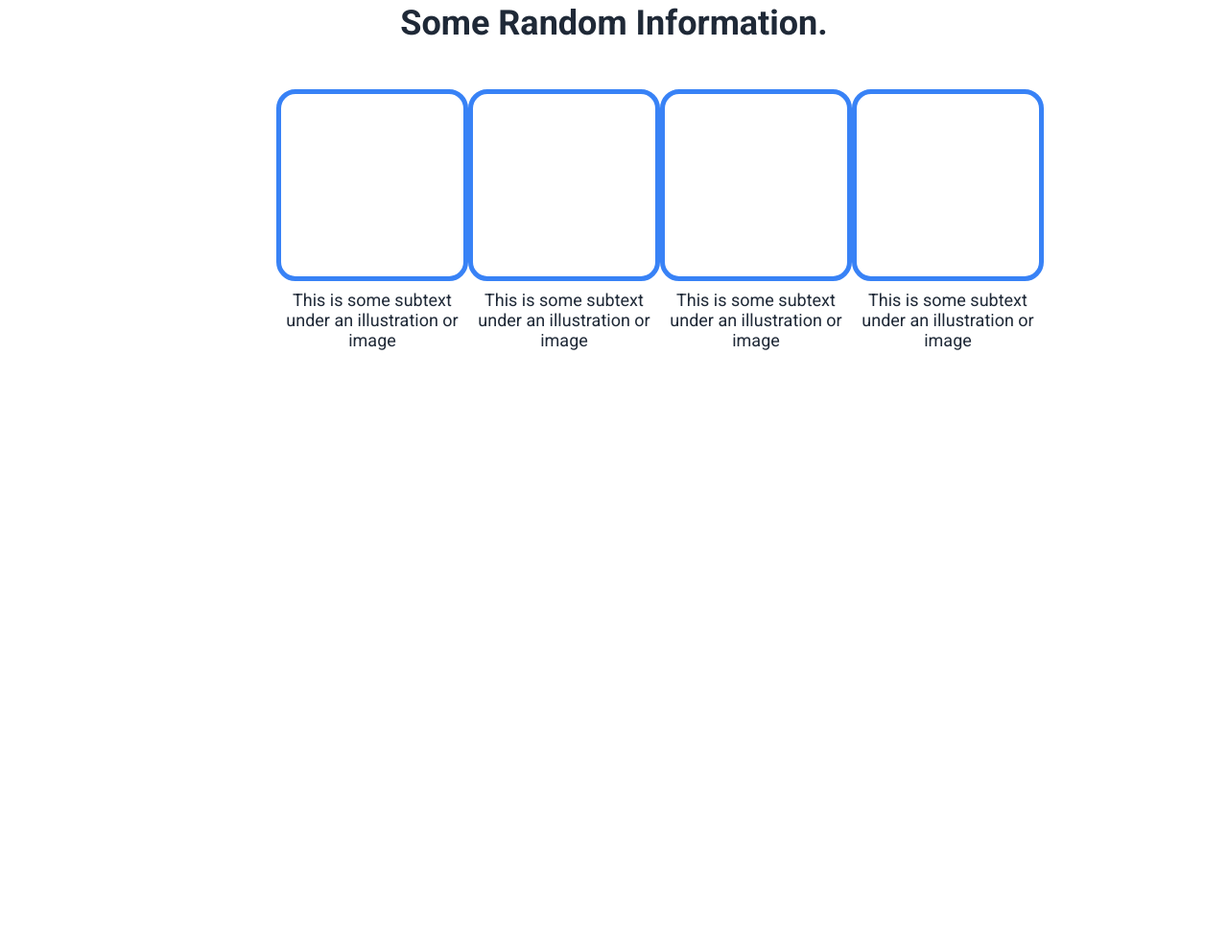
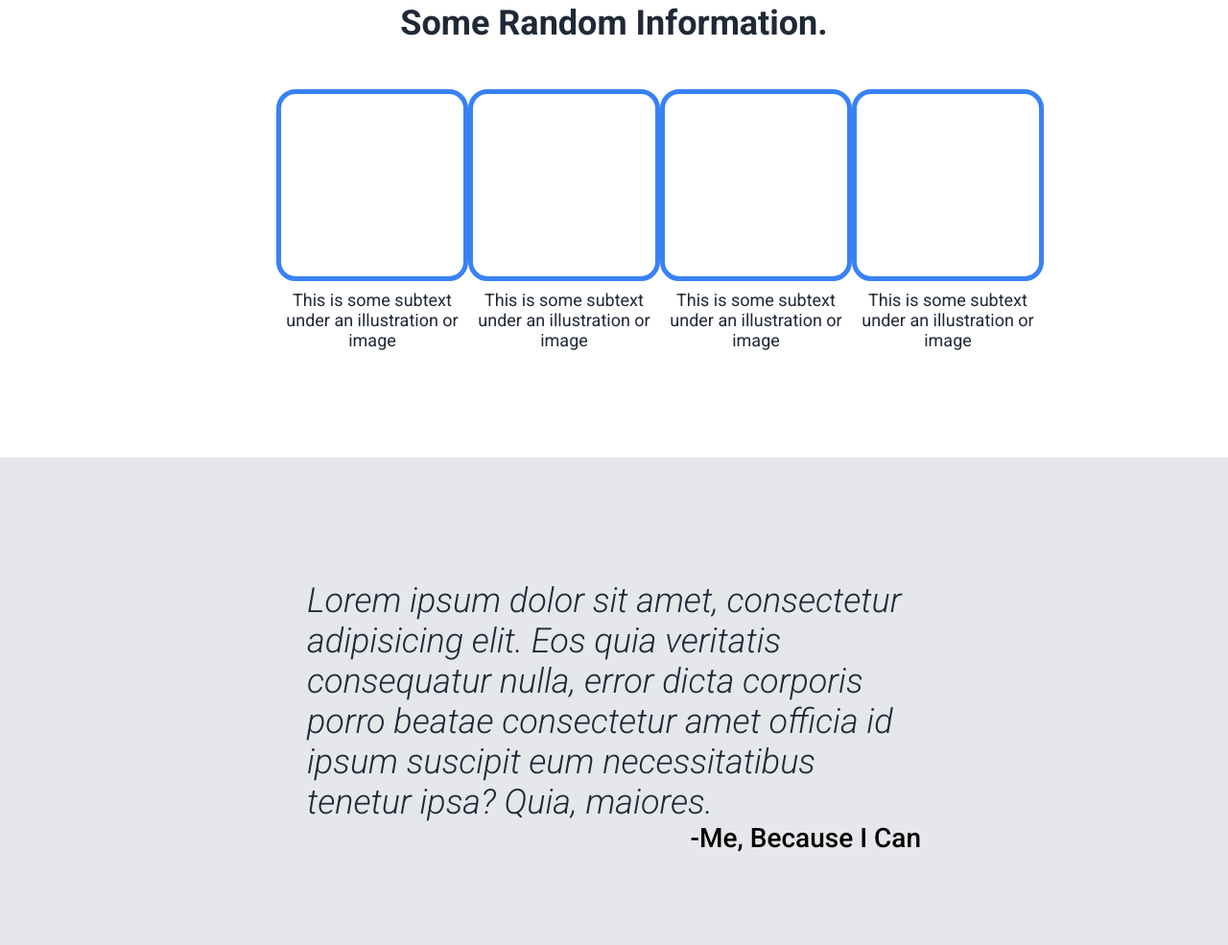
Before and after one commit to Intuos33/odin-landing, a plain HTML site: page index.html in a window 1280 px wide. Shown: the part 628-1613 px from the top of the page at 96% size. Before the commit the page ends 1105 px from the top, so only its background shows below. Drawn offline with Linux system fonts and the light colour scheme.

Commit message:
Finished the quote section

```diff
--- a/index.html
+++ b/index.html
@@ -75,5 +75,14 @@
                 </div>
             </div>
         </div>
+
+        <div class="quote-section">
+            <div class="container">
+                <div class="quote">
+                    <p class="quote-txt">Lorem ipsum dolor sit amet, consectetur adipisicing elit. Eos quia veritatis consequatur nulla, error dicta corporis porro beatae consectetur amet officia id ipsum suscipit eum necessitatibus tenetur ipsa? Quia, maiores.</p>
+                    <p class="author">-Me, Because I Can</p>
+                </div>
+            </div>
+        </div>
     </body>
 </html>
--- a/styles/main.css
+++ b/styles/main.css
@@ -133,3 +133,25 @@
     font-size: 18px;
     color: #1f2937;
 }
+
+.quote-section{
+    padding: 8em 0;
+    background: #e5e7eb;
+}
+
+.quote-section .container{
+    width: 50%;
+}
+
+.quote-txt{
+    font-size: 36px;
+    font-style: italic;
+    color: #1f2937;
+    font-weight: 300;
+}
+
+.author{
+    float: right;
+    font-size: 28px;
+    font-weight: 500;
+}
```
